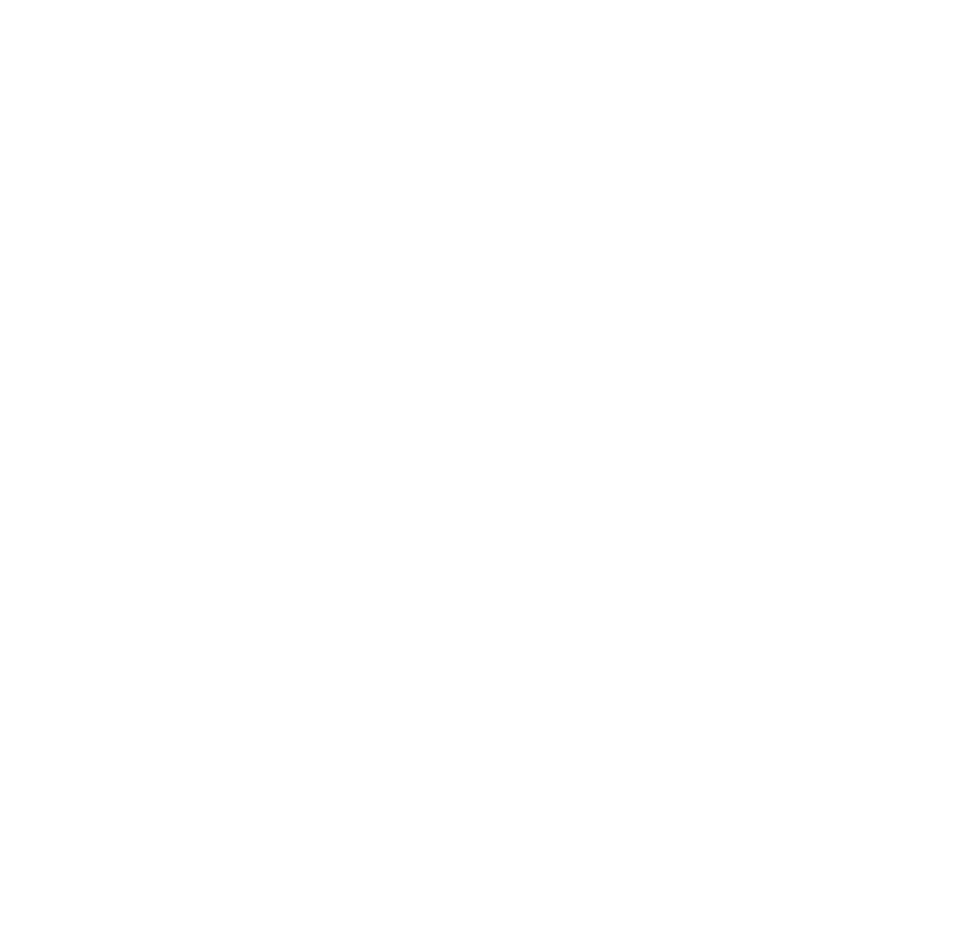
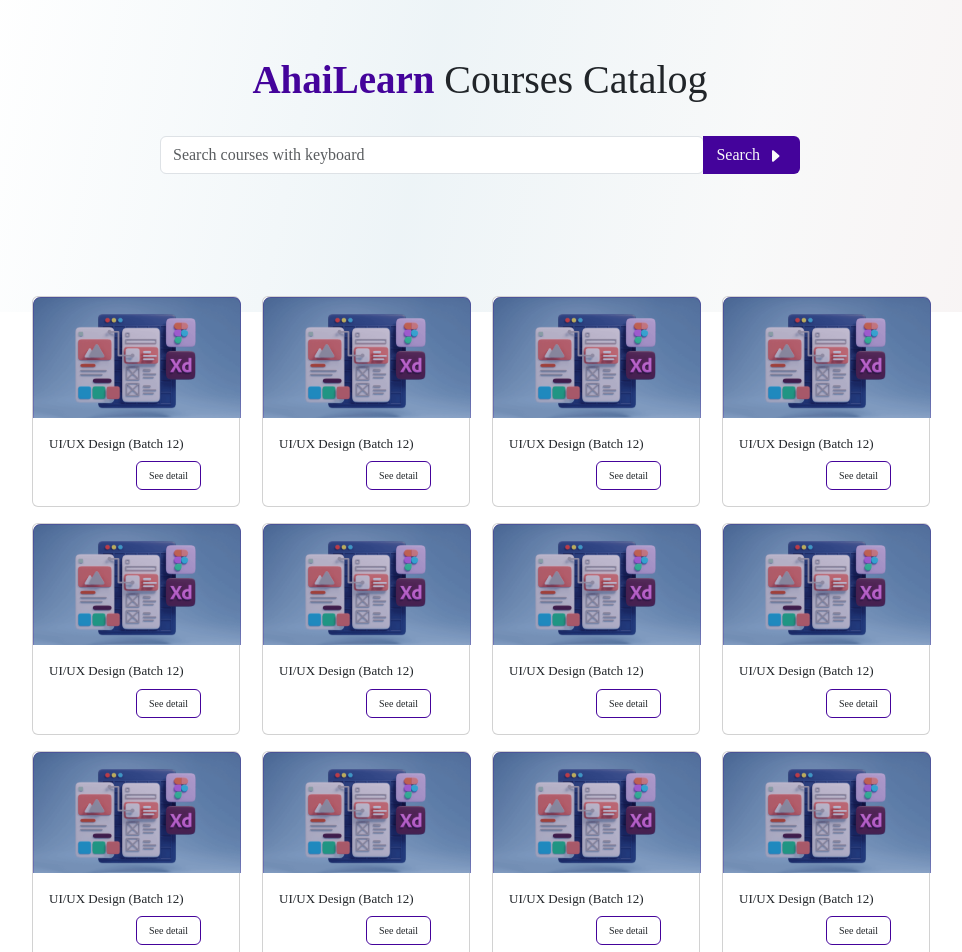
Before and after one commit to talithafawwaz/miniproject_talitha-fawwaz, a React (Vite) app: page /catalog in a window 1280 px wide. Before the commit this address had no page. Shown: the part 120-1072 px from the top of the page, without its empty margins (160-1122 px from the left). Before the commit the page ends 800 px from the top, so only its background shows below. Built offline with nearby package versions, Linux system fonts and the light colour scheme; a web font is replaced by a local one.

Commit message:
enhance catalog

```diff
--- a/src/components/Navbar/NavLogin.jsx
+++ b/src/components/Navbar/NavLogin.jsx
@@ -31,7 +31,7 @@
                   </a>
                 </li>
                 <li className="nav-item mt-3 mx-3">
-                  <a className="nav-link" href="#">Course</a>
+                  <a className="nav-link" href="/catalog">Course</a>
                 </li>
                 <li className="nav-item mt-3" style={{marginLeft:"19em"}}>
                   <a className="nav-link text-dark" href="#">Talitha</a>
--- a/src/pages/Catalog/Catalog.jsx
+++ b/src/pages/Catalog/Catalog.jsx
@@ -1,6 +1,51 @@
+import NavLogin from "../../components/Navbar/NavLogin"
+import Card from "../../components/Card/Card"
+import Footer from "../../components/Footer/Footer"
+import "../LandingPage/LandingPage.css"
+import "../Login/Login.css"
+import { CaretRightFill } from "react-bootstrap-icons"
+
 const Catalog = () => {
     return(
-        <></>
+        <>
+            <NavLogin/>
+            <div className="advertise" style={{top:"14%", height: "40%", marginBottom: "15%"}}>
+                <h1 style={{textAlign:"center", marginTop:"5%"}}><span style={{fontWeight:"bold", fontSize:"39px", color:"#44039B"}}>AhaiLearn </span>Courses Catalog</h1>
+                <div class="btn-group w-50 my-4" role="group" aria-label="Basic example" style={{marginLeft:"25%"}}>
+                <input
+                    className="form-control"
+                    type="search"
+                    placeholder="Search courses with keyboard"
+                    aria-label="Search"
+                />
+                <button className="btn text-light" type="submit" style={{backgroundColor:"#44039B"}}>
+                    <div className="row">
+                        <div className="col-md-6">Search</div>
+                        <div className="col-md-6"><CaretRightFill/></div>
+                    </div>
+                </button>
+                </div>
+            </div>
+            <div className="my-course mt-5">
+                <div className="row">
+                    <div className="col-lg-3 mb-3"><Card/></div>
+                    <div className="col-lg-3"><Card/></div>
+                    <div className="col-lg-3"><Card/></div>
+                    <div className="col-lg-3"><Card/></div>
+                    <div className="col-lg-3 mb-3"><Card/></div>
+                    <div className="col-lg-3"><Card/></div>
+                    <div className="col-lg-3"><Card/></div>
+                    <div className="col-lg-3"><Card/></div>
+                    <div className="col-lg-3"><Card/></div>
+                    <div className="col-lg-3"><Card/></div>
+                    <div className="col-lg-3"><Card/></div>
+                    <div className="col-lg-3"><Card/></div>
+                </div>
+            </div>
+            <div className="footer-login" style={{marginTop:"30em"}}>
+                <div className="copyright" ><Footer/></div>
+            </div>
+        </>
     )
 }
 
--- a/src/routes/Route.jsx
+++ b/src/routes/Route.jsx
@@ -2,6 +2,7 @@
 import Login from "../pages/Login/Login";
 import Register from "../pages/Register/Register";
 import Dashboard from "../pages/Dashboard/Dashboard";
+import Catalog from "../pages/Catalog/Catalog";
 
 const Routers = [
     {
@@ -19,6 +20,10 @@
     {
         path: "/dashboard",
         element: <Dashboard/>,
+    },
+    {
+        path: "/catalog",
+        element: <Catalog/>,
     }
 ];
 
```
